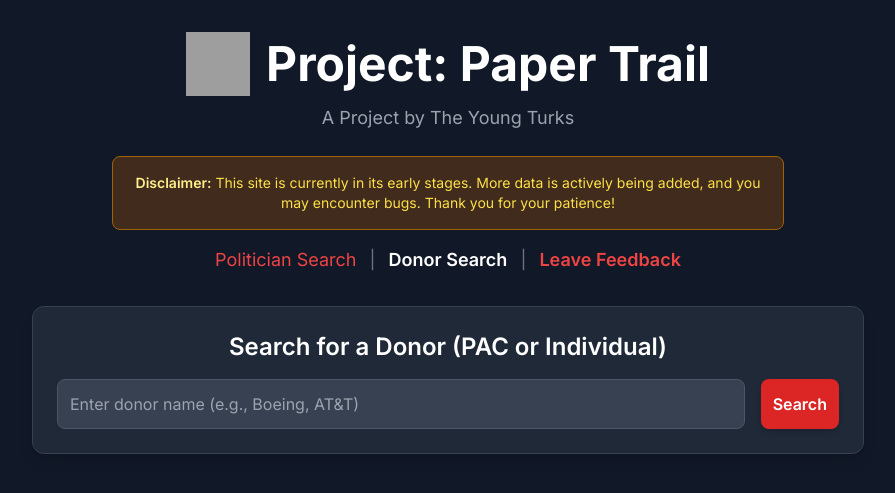
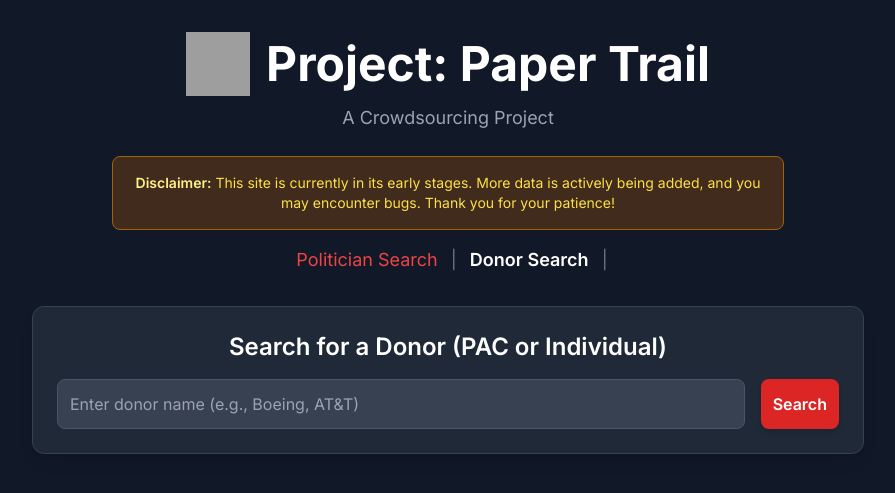
Before and after one commit to Operation-Hope/paper-trail, a Flask app: page /donor_search.html in a window 1280 px wide. Shown: the top 493 px of the page, without its empty margins (192-1087 px from the left). Run offline with Flask 3, Linux system fonts and the light colour scheme; some libraries are stand-ins or nearby versions; grey boxes are pictures that could not be loaded.

Commit message:
Change subtitle to "A Crowdsourcing Project". Remove feedback link.

```diff
--- a/app/templates/donor_search.html
+++ b/app/templates/donor_search.html
@@ -28,7 +28,7 @@
                      onerror="this.style.display='none'">
                 <h1 class="text-4xl md:text-5xl font-bold text-white">Project: Paper Trail</h1>
             </div>
-            <p class="text-lg text-gray-400">A Project by The Young Turks</p>
+            <p class="text-lg text-gray-400">A Crowdsourcing Project</p>
                <!-- New Disclaimer -->
             <div class="mt-6 p-4 bg-yellow-900/50 border border-yellow-700 rounded-lg text-center text-yellow-300 text-sm max-w-2xl mx-auto">
                 <p><strong class="font-semibold text-yellow-200">Disclaimer:</strong> This site is currently in its early stages. More data is actively being added, and you may encounter bugs. Thank you for your patience!</p>
@@ -39,8 +39,6 @@
                 <span class="text-gray-500">|</span>
                 <a href="/donor_search.html" class="text-white font-semibold hover:underline mx-2">Donor Search</a>
                 <span class="text-gray-500">|</span>
-                <a href="/feedback.html" class="text-red-500 font-semibold hover:underline mx-2"> Leave Feedback</a>
-
             </nav>
         </header>
 
--- a/app/templates/index.html
+++ b/app/templates/index.html
@@ -167,7 +167,7 @@
                     alt="TYT Logo" class="h-12 w-12 md:h-16 md:w-16" onerror="this.style.display='none'">
                 <h1 class="text-4xl md:text-5xl font-bold text-white">Project: Paper Trail</h1>
             </div>
-            <p class="text-lg text-gray-400">A </p>
+            <p class="text-lg text-gray-400">A Crowdsourcing Project </p>
             <!-- New Disclaimer -->
             <div
                 class="mt-6 p-4 bg-yellow-900/50 border border-yellow-700 rounded-lg text-center text-yellow-300 text-sm max-w-2xl mx-auto">
@@ -177,7 +177,6 @@
             </div>
             <!-- End Disclaimer -->
             <nav class="mt-4 text-lg">
-                <!-- Navigation updated to include Feedback link -->
                 <a href="/" class="text-white font-semibold hover:underline mx-2">Politician Search</a>
                 <span class="text-gray-500">|</span>
                 <a href="/donor_search.html" class="text-red-500 hover:underline mx-2">Donor Search</a>
```
